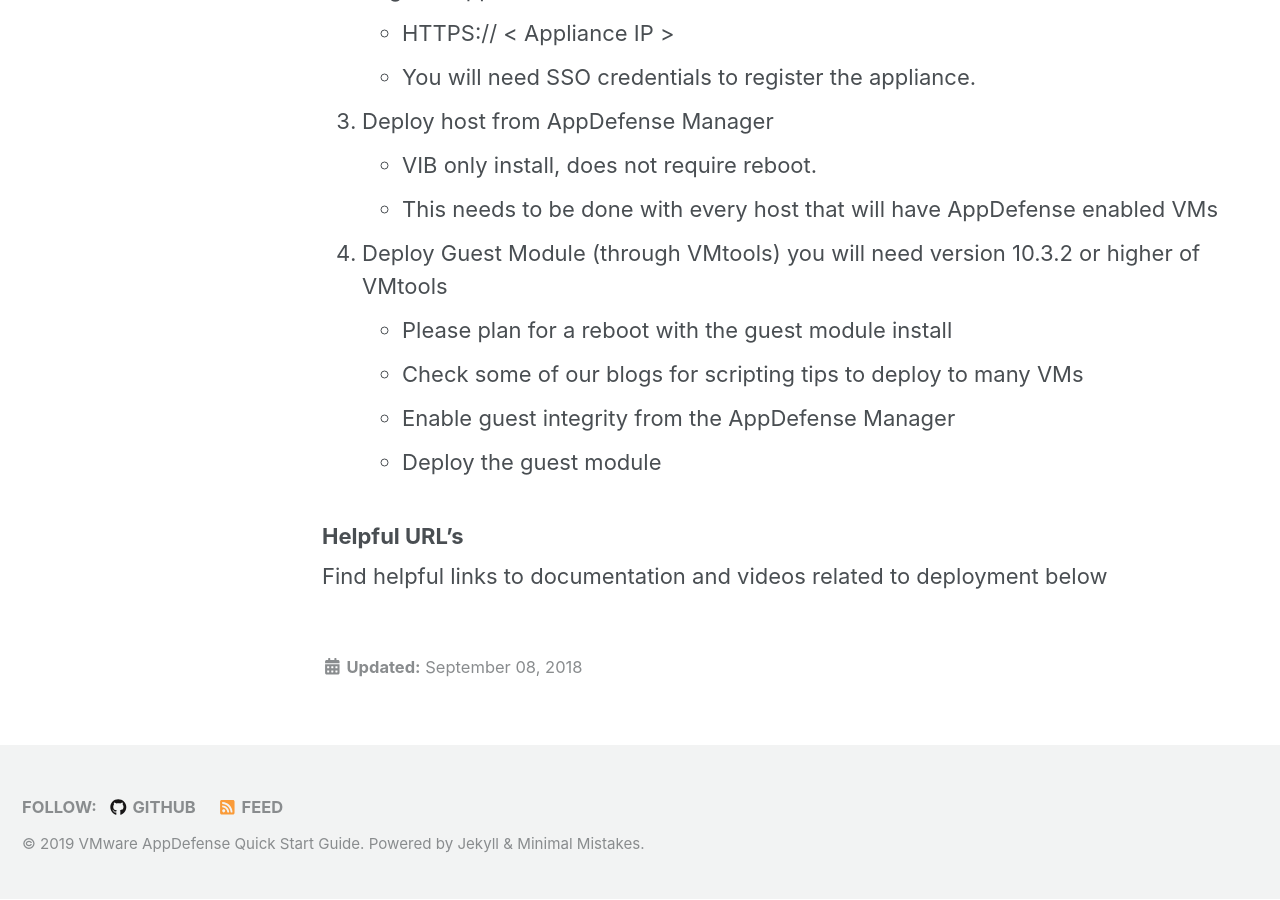
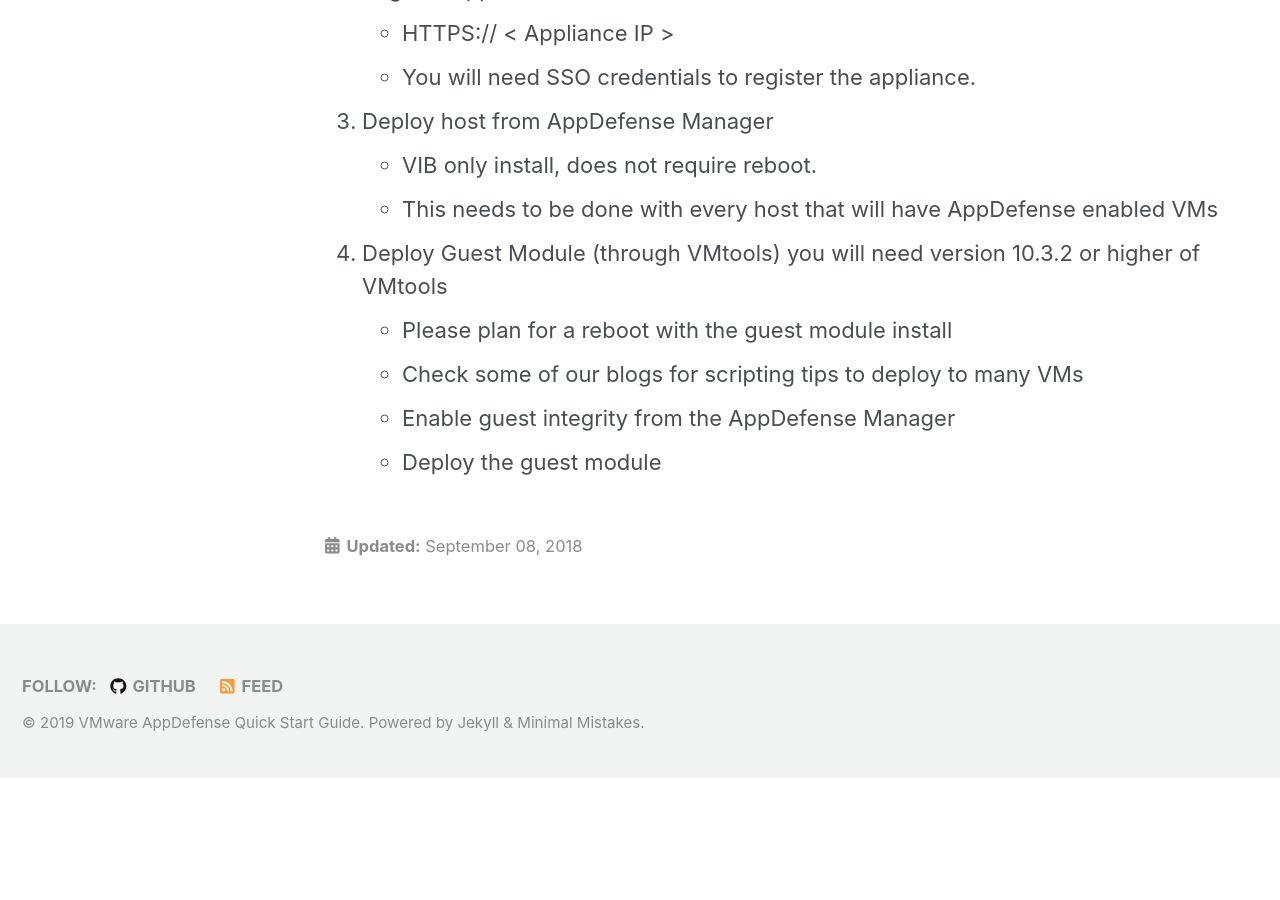
Before and after one commit to vmware-csa-team/AppDefense-Quick-Start-Guide, a Jekyll site: the page built from AppD Pages/deploy.md, in a window 1280 px wide and 900 px high, scrolled down 2468 px. Built offline with Jekyll 4.4.1, drawn with Linux system fonts in a browser that asks for light colours; nearby versions of some CDN libraries; after the commit the page ends 3247 px from its top, so only the background shows below that.

Commit message:
Update deploy.md

```diff
--- a/AppD Pages/deploy.md
+++ b/AppD Pages/deploy.md
@@ -58,7 +58,3 @@
 - Check some of our blogs for scripting tips to deploy to many VMs
 - Enable guest integrity from the AppDefense Manager
 - Deploy the guest module
-
-### Helpful URL's
-
-Find helpful links to documentation and videos related to deployment below
```
